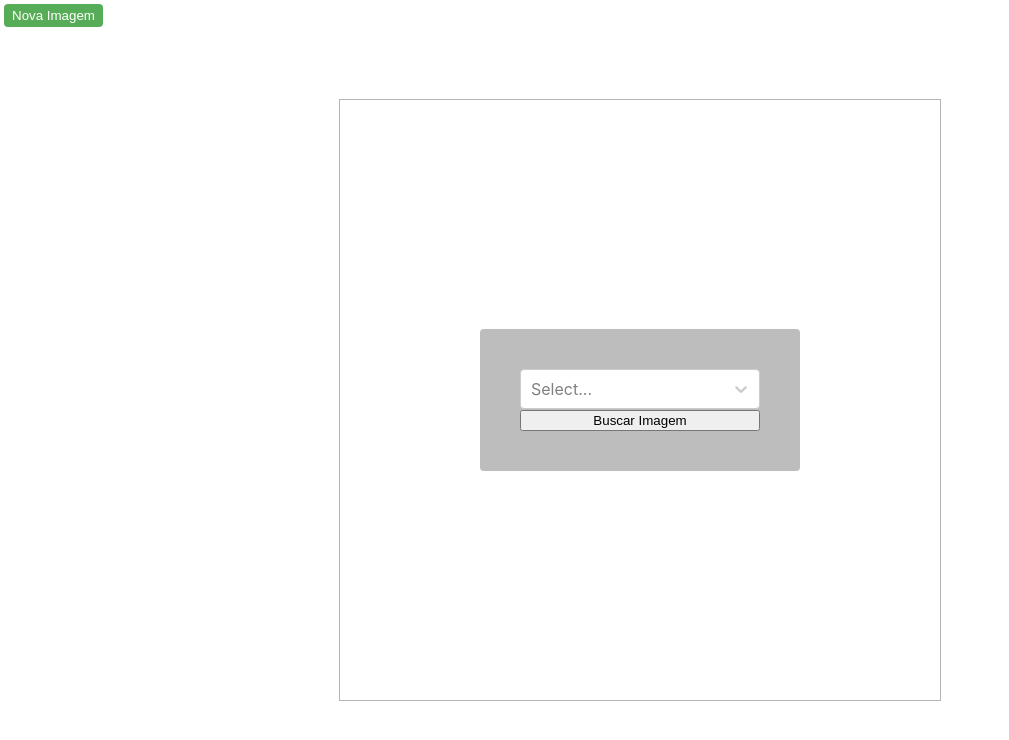
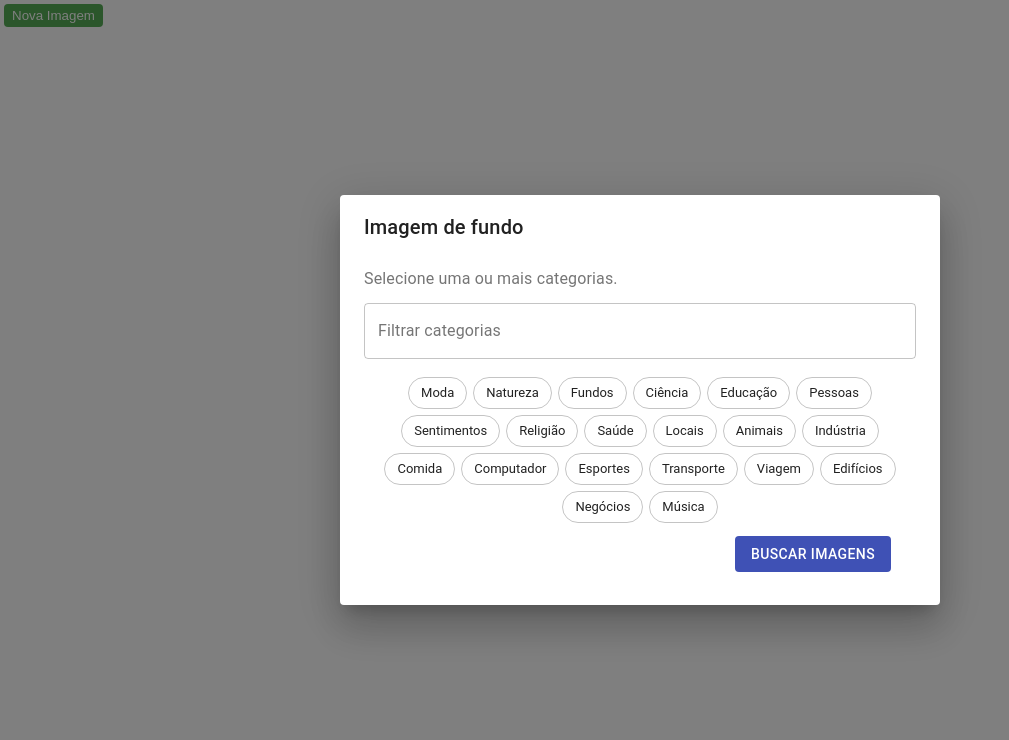
Before and after one commit to image-generator/beta, a React (Create React App) app: page / in a window 1280 px wide. Both pictures are taken after a click on the button "Imagem para Feed". Shown: the top 740 px of the page, without its empty margins (0-1009 px from the left). Built offline with nearby package versions, Linux system fonts and the light colour scheme.

Commit message:
add new select categories and color picker to overlay filter

```diff
--- a/package.json
+++ b/package.json
@@ -3,11 +3,13 @@
   "version": "0.1.0",
   "private": true,
   "dependencies": {
+    "@material-ui/core": "^4.9.0",
     "@testing-library/jest-dom": "^4.2.4",
     "@testing-library/react": "^9.3.2",
     "@testing-library/user-event": "^7.1.2",
     "axios": "^0.19.2",
     "react": "^16.12.0",
+    "react-color": "^2.18.0",
     "react-dom": "^16.12.0",
     "react-scripts": "3.3.0",
     "react-select": "^3.0.8",
--- a/src/App.css
+++ b/src/App.css
@@ -7,6 +7,67 @@
   flex-direction: column;
   position: relative;
 }
+.aside {
+  width: 340px;
+  min-height: 100vh;
+  box-sizing: border-box;
+  background-color: #efefef;
+  overflow-x: hidden;
+    overflow-y: auto;
+    padding: 24px;
+    z-index: 2;
+  box-shadow: 0 1px 5px 0 rgba(0,0,0,.2), 0 2px 2px 0 rgba(0,0,0,.14), 0 3px 1px -2px rgba(0,0,0,.12);
+}
+.aside-title {
+  margin: 0 0 8px;
+  color: rgba(0,0,0,.87);
+  font-size: 13px;
+  display: block;
+  font-weight: 500;
+  text-align: left;
+}
+.asideFilterWrapper {
+  display: flex;
+  justify-content: space-between;
+  align-items: center;
+}
+.switchColor {
+  display: flex;
+  align-items: center;
+  margin-right: 25px;
+}
+.color {
+  width: 20px;
+  height: 15px;
+  border-radius: 2px;
+}
+.switch {
+  margin-left: -12px;
+  margin-right: 5px;
+}
+.swatch {
+  padding: 3px;
+  background: #fff;
+  border-radius: 1px;
+  box-shadow: rgba(0, 0, 0, 0.1) 0px 0px 0px 1px;
+  display: inline-block;
+  cursor: pointer;
+}
+.popover {
+  top: 0;
+  position: absolute;
+  z-index: 2;
+}
+.cover {
+  position: fixed;
+  top: 0px;
+  right: 0px;
+  bottom: 0px;
+  left: 0px;
+}
+
+
+
 .header {
   width: 100%;
   display: flex;
@@ -20,6 +81,21 @@
   align-items: flex-start;
 }
 
+.panelWrapper {
+  display: flex;
+  justify-content: space-between;
+  align-items: center;
+  width: 100%;
+}
+.panel {
+  width: 100%;
+  height: 100vh;
+  flex-grow: 1;
+  display: flex;
+  justify-content: center;
+  align-items: center;
+  background-color: #e0e0e0;
+}
 .canvas-wrapper {
   width: 100%;
   height: 100%;
@@ -32,7 +108,7 @@
   align-items: center;
   flex-direction: column;
 }
-.canvasWrapper span {
+.canvas-title {
   display: inline-block;
   margin-bottom: 30px;
   font-size: 20px;
@@ -40,6 +116,7 @@
 .canvas {
   background-color: #d8d8d8;
   border: 1px solid #b5b5b5;
+  background-size: cover !important;
 }
 .reset {
   outline: none;
@@ -75,11 +152,11 @@
 }
 
 .portrait {
-  width: 600px;
-  height: 600px;
+  width: 500px;
+  height: 500px;
 }
 
 .landscape {
-  width: 337px;
-  height: 600px;
+  width: 237px;
+  height: 500px;
 }
--- a/src/App.js
+++ b/src/App.js
@@ -1,52 +1,55 @@
 import React, { useState, useEffect } from 'react';
 import api from './services/api';
-import Canvas from './Components/Canvas';
 import './App.css';
 import Categories from './Components/Categories';
 import imagePortrait from './images/portrait.svg';
 import imageLandScape from './images/landscape.svg';
 import ModalBackground from './Components/ModalBackground';
+import { Switch, Slider } from '@material-ui/core';
+import { SketchPicker } from 'react-color';
 
 function App() {
 
   const [format, setFormat] = useState(false);
+  const [showPanel, setShowPanel] = useState(false);
   const [modalBackground, setModalBackground] = useState(false);
   const [modalCategories, setCategories] = useState(false);
   const [backgrounds, setBackgrounds] = useState('');
   const [type, setType] = useState('');
   const [orientation, setOrientation] = useState('');
 
+  // Painel
+  const [panel, setPanel] = useState({
+    filter: true,
+  });
+  const [filterColor, setFilterColor] = useState('');
+  const [displayColorPicker, setDisplayColorPicker] = useState(false);
+  const [filterValue, setFilterValue] = useState(20);
+
   useEffect(() => {
     localStorage.setItem('background', '')
   }, [])
 
-  const portrait = {
-    width: '600px',
-    height: '600px',
-    background: localStorage.getItem('background'),
+  const pixabayKey = '8387701-5e4e7d3a7ec1162dbcc87ac47';
+
+  const handleCategoriesQuery = (categories) => {
+    const handleArray = [];
+    const query = categories.map(item => {
+      handleArray.push(item.value);
+      return handleArray;
+    });
+    const categoriesQuery = handleArray.join('+');
+    return categoriesQuery;
   };
 
-  const landscape = {
-    width: '337px',
-    height: '600px',
-    background: localStorage.getItem('background'),
-  };
-
-
-  const pixabayKey = '8387701-5e4e7d3a7ec1162dbcc87ac47';
-
   async function handleImageBackground(data) {
-    console.log(data);
-    console.log('backgrounds', backgrounds)
     if (backgrounds === '') {
-      const response = await api.get(`?key=${pixabayKey}&q=${data.selectedOption.value}&orientation=${orientation}&image_type=photo&pretty=true`);
+      const response = await api.get(`?key=${pixabayKey}&q=${handleCategoriesQuery(data.selectedOption)}&orientation=${orientation}&image_type=photo&pretty=true`);
       setBackgrounds(response.data.hits);
       setModalBackground(true);
-      console.log(response.data);
+      setShowPanel(true);
     }
-
   };
-
 
   const handleType = (typeImage) => {
     typeImage === 'horizontal' ? setType('horizontal') : setType('vertical');
@@ -58,28 +61,52 @@ function App() {
   function handlClick() {
     setModalBackground(false)
     setCategories(false);
-    console.log()
   };
 
   const reset = () => {
     setFormat(false);
   };
 
+  const handlePanel = name => event => {
+    setPanel({ ...panel, [name]: event.target.checked });
+  };
+
+  const handleFilterColor = (color) => {
+    setFilterColor(color.hex);
+  };
+
+  const handleOpenColorPicker = () => {
+    setDisplayColorPicker(!displayColorPicker);
+  };
+
+  const handleCloseColorPicker = () => {
+    console.log('handleCloseColorPicker')
+    setDisplayColorPicker(false);
+  };
+
+  const handleChangeFilterValue = (event, newValue) => {
+    setFilterValue(newValue);
+  };
+
+  function valuetext(value) {
+    return `${value}°C`;
+  }
+
   return (
     <div className="App">
+
+      <button onClick={reset} className="reset">
+        Nova Imagem
+      </button>
 
       {modalBackground && (
         <ModalBackground onClick={handlClick} backgrounds={backgrounds} />
       )}
 
-      <button onClick={reset} className="reset">
-        Nova Imagem
-      </button>
-
       <div className="canvasWrapper">
         {!format && (
           <>
-            <span>Qual tipo de imagem quer criar?</span>
+            <span className="canvas-title">Qual tipo de imagem quer criar?</span>
             <div className="formatButtons">
               <button onClick={() => handleType('horizontal')}>
                 <img src={imagePortrait} alt="Imagem para Feed"/>
@@ -93,18 +120,66 @@ function App() {
           </>
         )}
 
-        {format && (
-          <div className={`${'canvas'} ${type === 'horizontal' ? 'portrait' : 'landscape'}`} style={{ background: `url('${localStorage.getItem('background')}')` }}>
+        {modalCategories && (
+          <Categories onSubmit={handleImageBackground} />
+        )}
 
-            {modalCategories && (
-              <Categories onSubmit={handleImageBackground} />
-            )}
+        {(format && showPanel) && (
+          <div className="panelWrapper">
+
+            <aside className="aside">
+              <div className="filtro">
+                <span className="aside-title">Filtro</span>
+
+                <div className="asideFilterWrapper">
+                  <div className="switchColor">
+                    <Switch
+                      classes={{ root: "switch" }}
+                      checked={panel.filter}
+                      onChange={handlePanel('filter')}
+                      value="filter"
+                      color="primary"
+                      inputProps={{ 'aria-label': 'primary checkbox' }}
+                    />
+                    <div className="swatch" onClick={handleOpenColorPicker}>
+                      <div className="color" style={{ background: filterColor }} />
+                    </div>
+                    {displayColorPicker ? (
+                      <div className="popover">
+                        <div className="cover" onClick={handleCloseColorPicker} />
+                        <SketchPicker
+                          color={filterColor}
+                          onChangeComplete={handleFilterColor}
+                        />
+                      </div>
+                    ) : null}
+                  </div>
+                  <Slider
+                    value={filterValue}
+                    min={0}
+                    step={1}
+                    max={100}
+                    getAriaValueText={valuetext}
+                    onChange={handleChangeFilterValue}
+                    valueLabelDisplay="auto"
+                    aria-labelledby="discrete-slider"
+                  />
+                </div>
+
+
+              </div>
+            </aside>
+
+            <div className="panel">
+              <div className={`${'canvas'} ${type === 'horizontal' ? 'portrait' : 'landscape'}`} style={{ background: `url('${localStorage.getItem('background')}')`, backgroundSize: 'cover' }}>
+
+              </div>
+            </div>
 
           </div>
         )}
 
       </div>
-
     </div>
   );
 }
--- a/src/Components/Canvas/index.js
+++ b/src/Components/Canvas/index.js
@@ -6,8 +6,6 @@ const Canvas = ({ title, subtitle, verticalPosition, horizontalPosition }) => {
 
     const showTitle = true;
     const showSubtitle = true;
-
-    console.log(verticalPosition, horizontalPosition);
 
     // Position
     const position = 'centerCenter';
--- a/src/Components/Categories/index.js
+++ b/src/Components/Categories/index.js
@@ -1,44 +1,74 @@
-import React, { useState } from 'react';
-import Select from 'react-select';
+import React, { useState, useEffect } from 'react';
 import { options } from '../../config';
 import './styles.css';
+import { Chip, Dialog, DialogTitle, DialogContent, DialogContentText, Button, DialogActions, FormControl, InputLabel, MenuItem, Select, Checkbox, ListItemText, TextField } from '@material-ui/core';
 
 
 const Categories = ({ onSubmit }) => {
-    const [selectedOption, setSelectedOption] = useState(null);
+    const [selectedOption, setSelectedOption] = useState([]);
+    const [open, setOpen] = React.useState(true);
 
-/*     const options = [
-        { value: 'chocolate', label: 'Chocolate' },
-        { value: 'strawberry', label: 'Strawberry' },
-        { value: 'vanilla', label: 'Vanilla' },
-    ]; */
-    const handleChange = selectedOption => {
-        setSelectedOption(selectedOption);
-        console.log(`Option selected:`, selectedOption);
+    const [categoriesSelected, setCategoriesSelected] = useState(options);
+
+    const handleChange = event => {
+        setSelectedOption(event.target.value);
+    };
+
+    const handleClose = () => {
+        setOpen(false);
     };
 
     async function handleSubmit(e) {
         e.preventDefault();
-
         await onSubmit({
             selectedOption,
         });
-    }
+    };
+
+    const handleClick = (chip, index) => {
+        setSelectedOption([...selectedOption, chip]);
+
+        const newCategoriesSelected = categoriesSelected;
+        newCategoriesSelected[index].active = !newCategoriesSelected[index].active;
+        setCategoriesSelected(newCategoriesSelected);
+    };
 
     return (
-        <div className="searchWrapper">
-            <div className="inputsWrapper">
-                <form onSubmit={handleSubmit}>
-                    <Select
-                        value={selectedOption}
-                        onChange={(e) => handleChange(e)}
-                        options={options}
-                    />
-                    <button>Buscar Imagem</button>
-                </form>
-            </div>
-        </div>
+        <Dialog
+            open={open}
+            onClose={handleClose}
+            aria-labelledby="max-width-dialog-title"
+            classes={{ paper: "dialog" }}
+        >
+            <DialogTitle id="max-width-dialog-title">Imagem de fundo</DialogTitle>
+            <DialogContent>
+            <DialogContentText>
+                Selecione uma ou mais categorias.
+            </DialogContentText>
+                <FormControl className="select">
+                    <TextField id="outlined-search" label="Filtrar categorias" type="search" variant="outlined" />
+                    <div className="chipWrapper">
+                        {categoriesSelected.map((option, index) => (
+                            <div key={option.value} className="chip">
+                                <Chip
+                                    onClick={() => handleClick(option, index)}
+                                    label={option.label}
+                                    variant="outlined"
+                                    clickable
+                                    color={option.active ? "primary" : "default"}
+                                />
+                            </div>
+                        ))}
+                    </div>
+                    <div className="footer">
+                        <Button onClick={handleSubmit} variant="contained" color="primary" disableElevation>
+                            Buscar Imagens
+                        </Button>
+                    </div>
+                </FormControl>
+            </DialogContent>
 
+        </Dialog>
     );
 };
 
--- a/src/Components/Categories/styles.css
+++ b/src/Components/Categories/styles.css
@@ -17,3 +17,25 @@
 .inputsWrapper form button {
     width: 240px;
 }
+.select {
+    width: 100%;
+}
+.dialog {
+    min-width: 600px;
+}
+.chipWrapper {
+    margin-top: 15px;
+    display: flex;
+    justify-content: center;
+    align-items: center;
+    flex-wrap: wrap;
+}
+.chip {
+    margin: 3px;
+}
+.footer {
+    display: flex;
+    justify-content: flex-end;
+    align-items: center;
+    padding: 10px 25px 25px 0;
+}
--- a/src/Components/ModalBackground/index.js
+++ b/src/Components/ModalBackground/index.js
@@ -13,7 +13,6 @@ const ModalBackground = ({ backgrounds, onClick }) => {
             <div className="modal">
                 {backgrounds.map(bg => (
                     <div key={bg.id} className="card" onClick={(e) => handleClick(e, bg.largeImageURL)}>
-                        {console.log(bg)}
                         <img src={bg.largeImageURL} alt=""/>
                     </div>
                 ))}
--- a/src/Components/ModalBackground/styles.css
+++ b/src/Components/ModalBackground/styles.css
@@ -20,6 +20,12 @@
 .card {
     width: 20%;
     height: 25%;
+    cursor: pointer;
+    transition: opacity 0.2s;
+    opacity: 0.9;
+}
+.card:hover {
+    opacity: 1;
 }
 .card img {
     width: 100%;
--- a/src/config/index.js
+++ b/src/config/index.js
@@ -1,22 +1,22 @@
 export const options = [
-    { value: 'fashion', label: 'Moda' },
-    { value: 'nature', label: 'Natureza' },
-    { value: 'backgrounds', label: 'Fundos' },
-    { value: 'science', label: 'Ciência' },
-    { value: 'education', label: 'Educação' },
-    { value: 'people', label: 'Pessoas' },
-    { value: 'feelings', label: 'Sentimentos' },
-    { value: 'religion', label: 'Religião' },
-    { value: 'health', label: 'Saúde' },
-    { value: 'places', label: 'Locais' },
-    { value: 'animals', label: 'Animais' },
-    { value: 'industry', label: 'Indústria' },
-    { value: 'food', label: 'Comida' },
-    { value: 'computer', label: 'Computador' },
-    { value: 'sports', label: 'Esportes' },
-    { value: 'transportation', label: 'Transporte' },
-    { value: 'travel', label: 'Viagem' },
-    { value: 'buildings', label: 'Edifícios' },
-    { value: 'business', label: 'Negócios' },
-    { value: 'music', label: 'Música' },
+    { value: 'fashion', label: 'Moda', active: false },
+    { value: 'nature', label: 'Natureza', active: false },
+    { value: 'backgrounds', label: 'Fundos', active: false },
+    { value: 'science', label: 'Ciência', active: false },
+    { value: 'education', label: 'Educação', active: false },
+    { value: 'people', label: 'Pessoas', active: false },
+    { value: 'feelings', label: 'Sentimentos', active: false },
+    { value: 'religion', label: 'Religião', active: false },
+    { value: 'health', label: 'Saúde', active: false },
+    { value: 'places', label: 'Locais', active: false },
+    { value: 'animals', label: 'Animais', active: false },
+    { value: 'industry', label: 'Indústria', active: false },
+    { value: 'food', label: 'Comida', active: false },
+    { value: 'computer', label: 'Computador', active: false },
+    { value: 'sports', label: 'Esportes', active: false },
+    { value: 'transportation', label: 'Transporte', active: false },
+    { value: 'travel', label: 'Viagem', active: false },
+    { value: 'buildings', label: 'Edifícios', active: false },
+    { value: 'business', label: 'Negócios', active: false },
+    { value: 'music', label: 'Música', active: false },
 ];
```
Also changed, not shown: src/Components/test.js (deleted), 1 other file (tests, documents, lock files or other folders).
